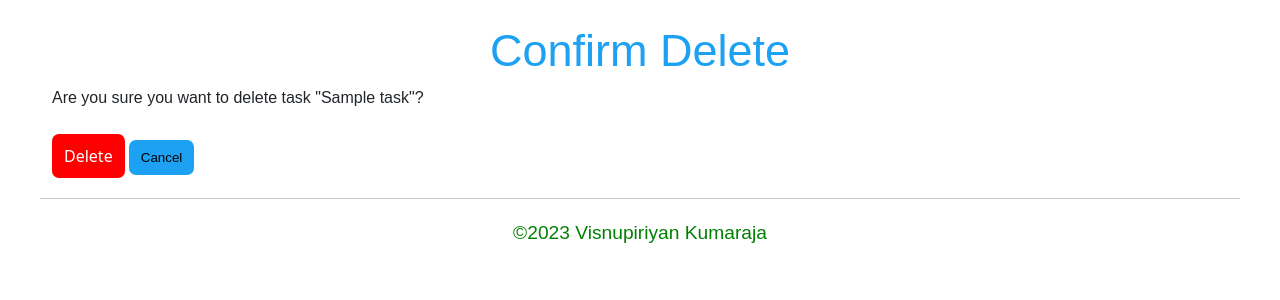
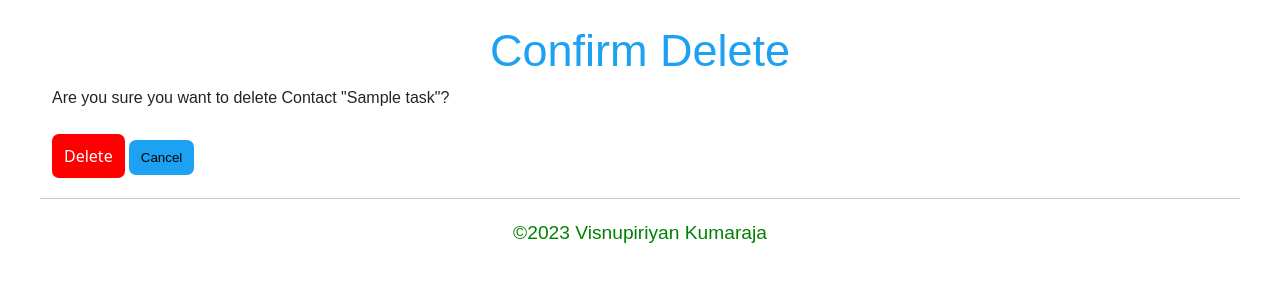
Before and after one commit to visnupiriyan/visnupiriyan_kumaraja, a Django app: page /tasks/1/delete/ in a window 1280 px wide. Shown: the top 300 px of the page. Run offline with Django 4.2, Linux system fonts and the light colour scheme; tables that the repository leaves empty hold one stand-in row (values such as "Sample post"); some libraries are stand-ins or nearby versions.

Commit message:
UpdatedDeletePage

```diff
--- a/visnupiriyan_kumaraja/templates/tasks/task_confirm_delete.html
+++ b/visnupiriyan_kumaraja/templates/tasks/task_confirm_delete.html
@@ -48,7 +48,7 @@ p{
 </style>
 <h1 class="mt-4">Confirm Delete</h1>
 <div class="container">
-  <p>Are you sure you want to delete task "{{ task.name }}"?</p>
+  <p>Are you sure you want to delete Contact "{{ task.name }}"?</p>
   <form method="post" class="mt-4">
     {% csrf_token %}
     <button type="submit" class="submit">Delete</button>
```
Also changed, not shown: visnupiriyan_kumaraja/db.sqlite3.
